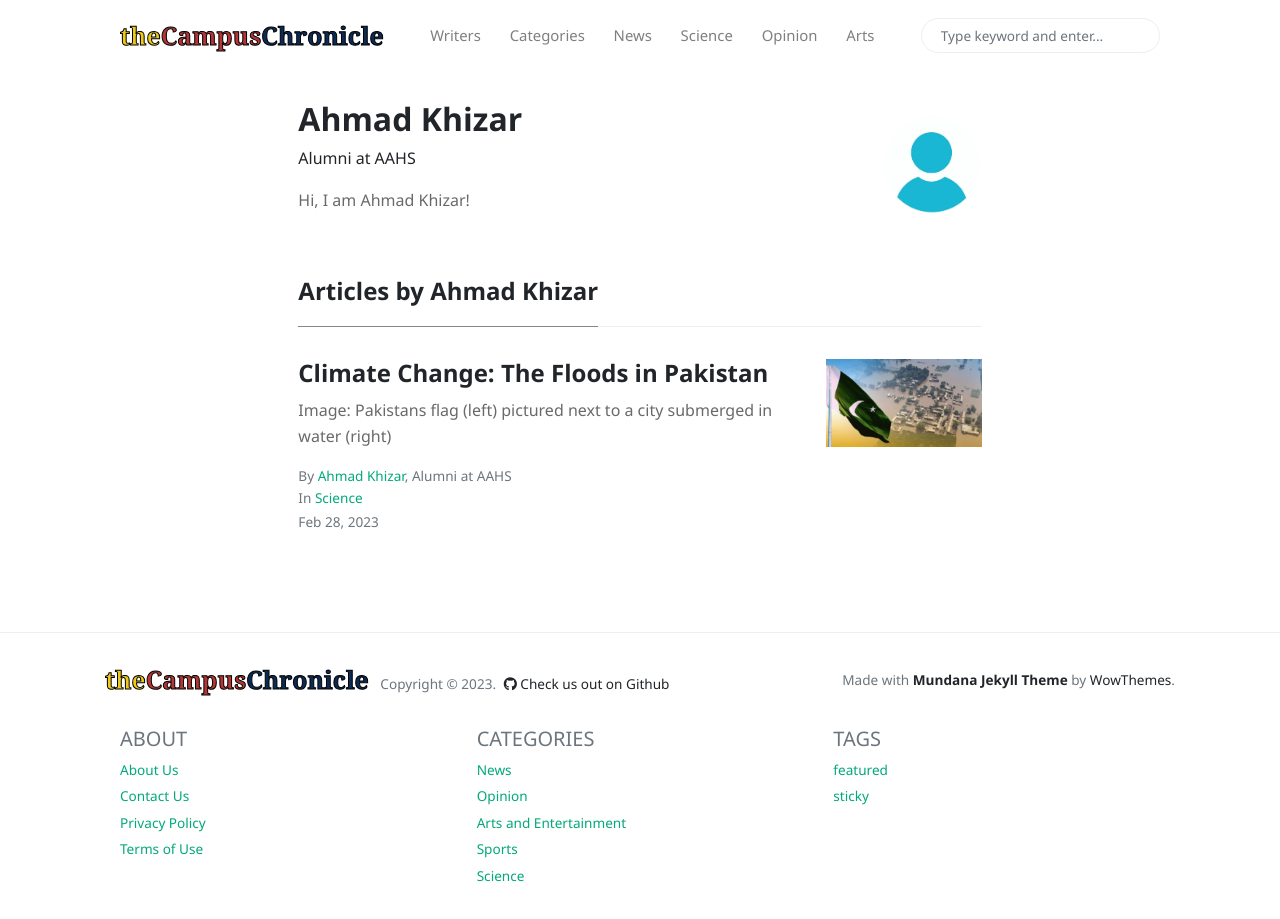
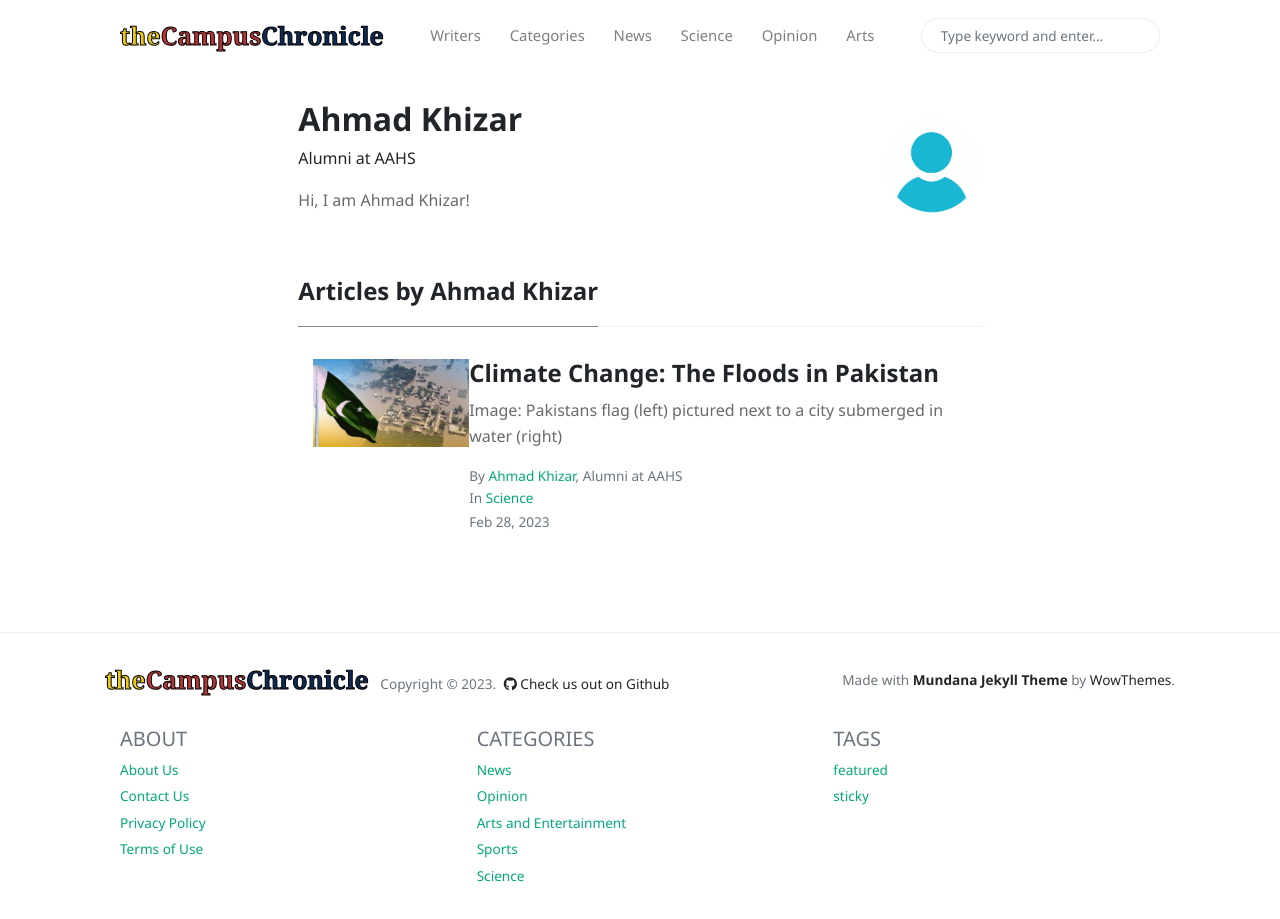
Before and after one commit to The-Campus-Chronicle/website, a Jekyll site: the page built from _pages/author-ahmad.html, in a window 1280 px wide. Built offline with Jekyll 4.4.1, drawn with Linux system fonts in a browser that asks for light colours; nearby versions of some CDN libraries.

Commit message:
try another idea

```diff
--- a/_includes/main-loop-card.html
+++ b/_includes/main-loop-card.html
@@ -1,10 +1,18 @@
-<a class="text-dark" href="{{site.baseurl}}{{post.url}}"><div class="mb-5 d-flex justify-content-between main-loop-card">
+<a class="text-dark" href="{{site.baseurl}}{{post.url}}">
+	<div class="mb-5 d-flex flex-column flex-sm-row justify-content-between main-loop-card">
+	  {% if post.image %}
+		<div class="col-md-3 pr-0 mb-3 mb-sm-0 text-right">
+		  <a href="{{site.baseurl}}{{post.url}}">
+			<img class="w-100" src="{% if post.image contains "://" %}{{ post.image }}{% else %}{{ site.baseurl }}/{{ post.image }}{% endif %}" alt="{{ post.title }}">
+		  </a>
+		</div>
+	  {% endif %}
 	  <div class="pr-3">
 		<h2 class="mb-1 h4 font-weight-bold">
 		  <a class="text-dark" href="{{site.baseurl}}{{post.url}}">{{ post.title }}</a>
 		</h2>
 		<p class="excerpt">
-	   {{ post.excerpt  | strip_html | strip_newlines | truncate: 186}}
+		  {{ post.excerpt | strip_html | strip_newlines | truncate: 186}}
 		</p>
 		<small class="d-block text-muted">
 		  By <a class="text-capitalize smoothscroll" href="{{site.baseurl}}/author-{{ site.authors[post.author].name | slugify }}">{{ site.authors[post.author].name }}</a>, {{ site.authors[post.author].grade }} at {{ site.authors[post.author].school }}<br>
@@ -18,11 +26,5 @@
 		  {{ post.date | date: '%b %d, %Y' }}
 		</small>
 	  </div>
-{% if post.image %}
-	<div class="col-md-3 pr-0 text-right d-none d-sm-block">
-	<a href="{{site.baseurl}}{{post.url}}">
-	<img class="w-100" src="{% if post.image contains "://" %}{{ post.image }}{% else %}{{ site.baseurl }}/{{ post.image }}{% endif %}" alt="{{ post.title }}">
+	</div>
   </a>
-	</div>
-{% endif %}
-</div></a>
```
Lines whose indentation alone changed are shown as unchanged.
